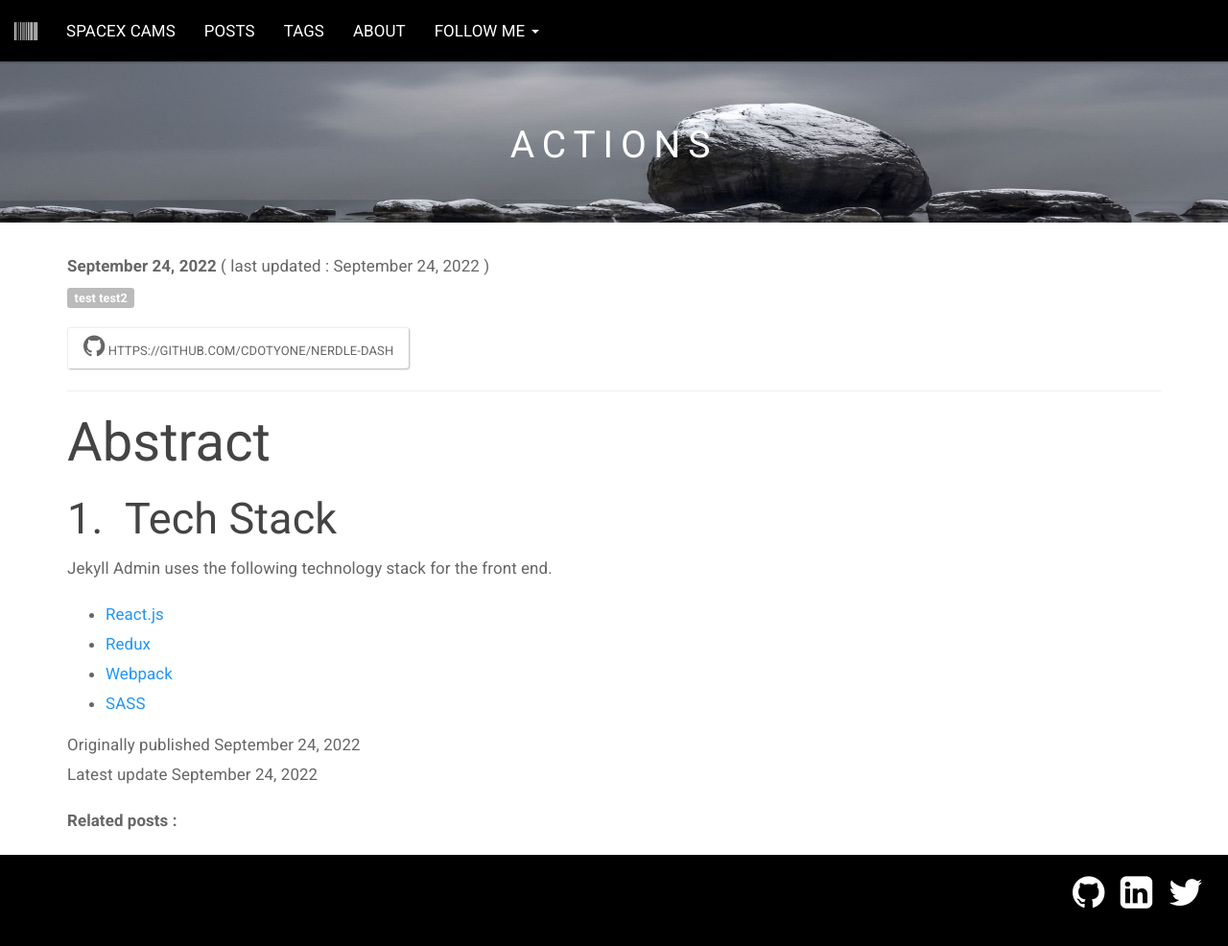
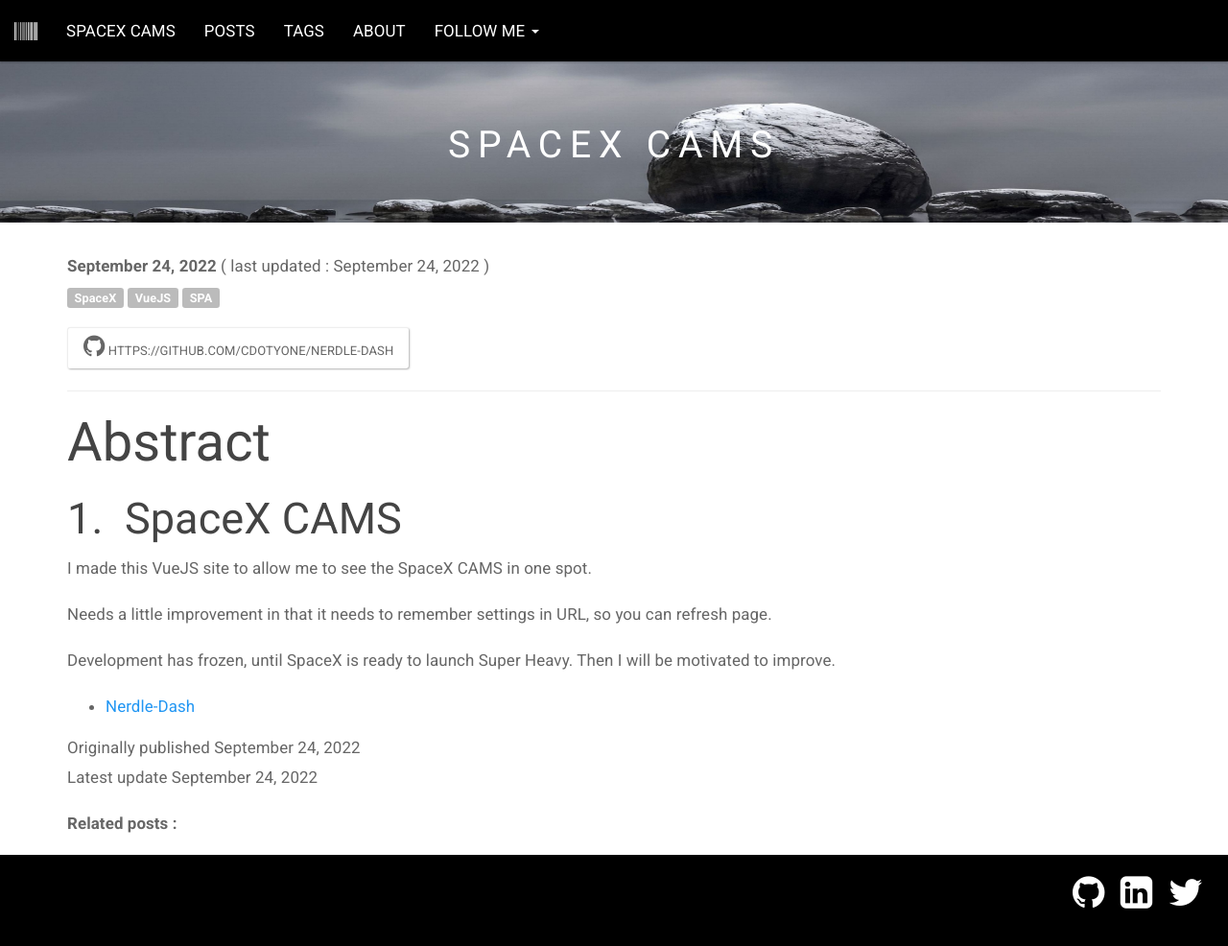
Before and after one commit to cdotyone/cdotyone.github.io, a Jekyll site: the page built from _posts/2020-09-24-test.md, in a window 1280 px wide and 995 px high. Shown: the top 986 px of the window at 96% size. Built offline with Jekyll 4.4.1, drawn with Linux system fonts in a browser that asks for light colours.

Commit message:
make it mine

```diff
--- a/_posts/2020-09-24-test.md
+++ b/_posts/2020-09-24-test.md
@@ -1,20 +1,21 @@
 ---
 layout: default
-title: Actions
-description: Actions are payloads of information that send data from the application to the store.
+title: SpaceX CAMS
+description: I made this VueJS site to allow me to see the SpaceX CAMS in one spot.
 date: 2022-09-24 05:00:00 +0200
 published: 2022-09-24 05:00:00 +0200
 comments: false
 categories: development
-tags: [test test2]
+tags: [SpaceX, VueJS, SPA]
 github: "https://github.com/cdotyone/nerdle-dash"
 ---
 
-## Tech Stack
+## SpaceX CAMS
 
-Jekyll Admin uses the following technology stack for the front end.
+I made this VueJS site to allow me to see the SpaceX CAMS in one spot.
 
-* [React.js](https://facebook.github.io/react/)
-* [Redux](http://redux.js.org/)
-* [Webpack](https://github.com/webpack/webpack)
-* [SASS](https://github.com/sass/sass)
+Needs a little  improvement in that it needs to remember settings in URL, so you can refresh page.
+
+Development has frozen, until SpaceX is ready to launch Super Heavy.  Then I will be motivated to improve.
+
+* [Nerdle-Dash](https://cdotyone.github.io/nerdle-dash/)
```
